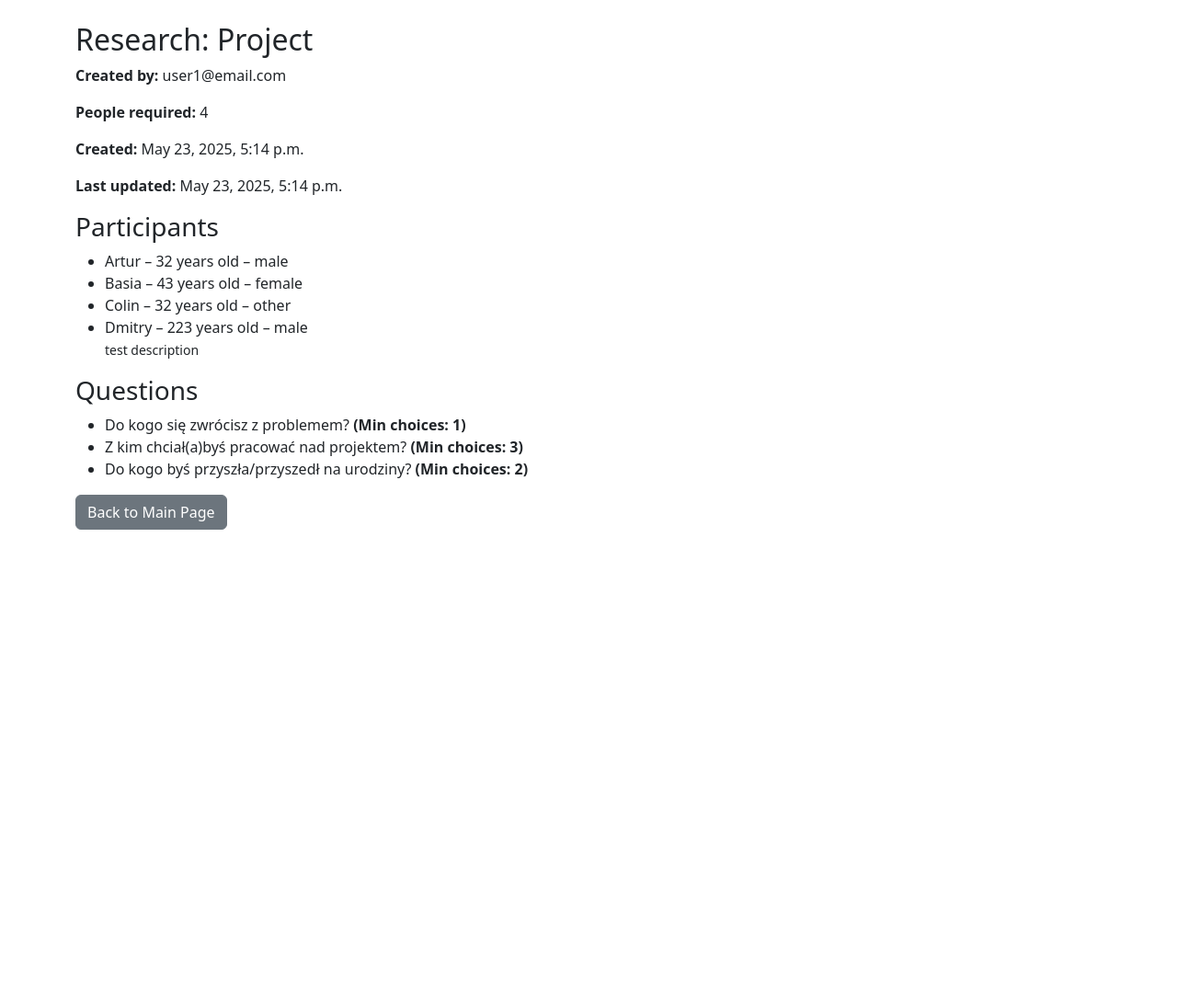
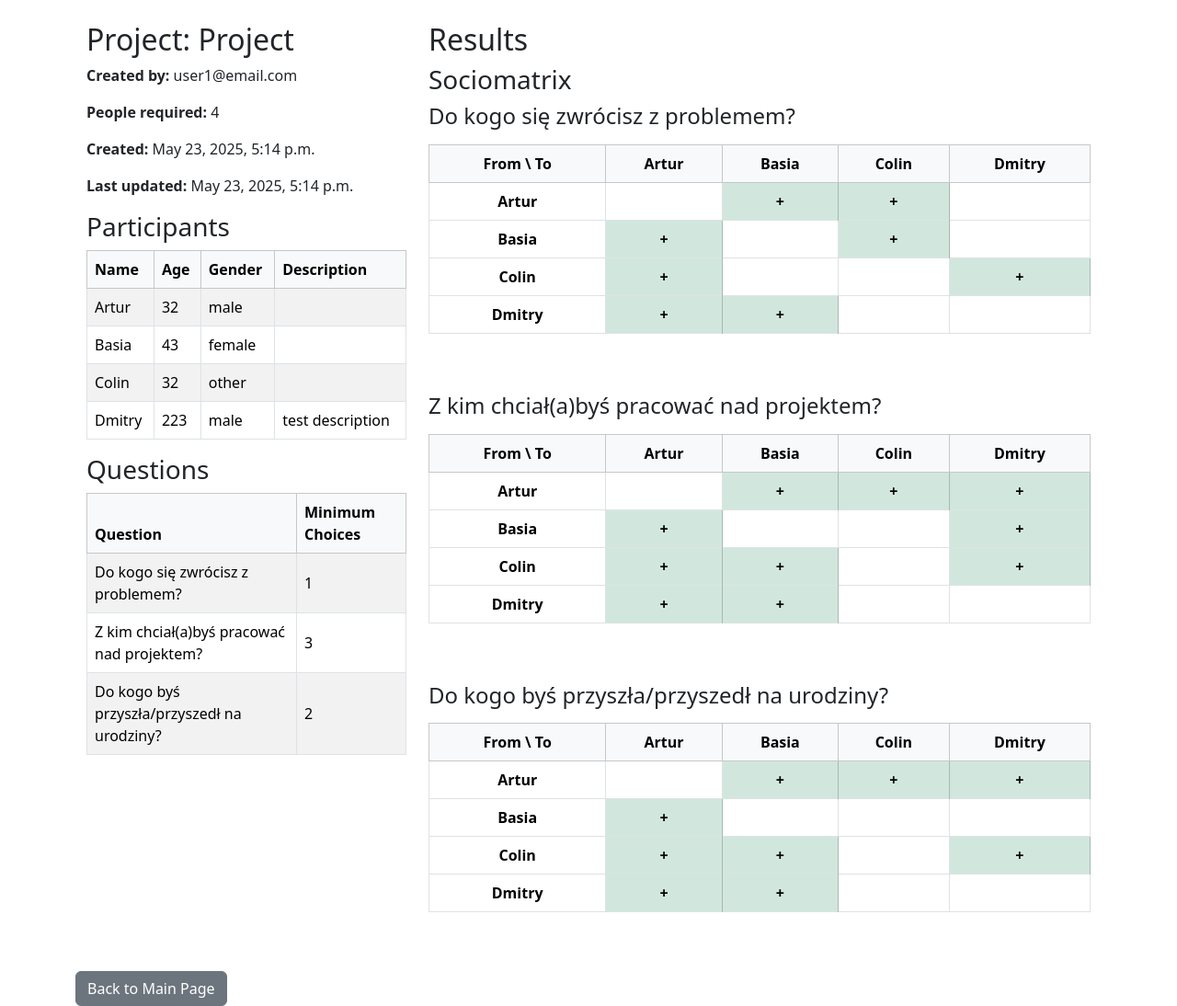
Before and after one commit to SocYenot/Metrix, a Django app: page /research/26/ in a window 1280 px wide. Shown: the part 56-1150 px from the top of the page at 92% size. Before the commit the page ends 632 px from the top, so only its background shows below. Run offline with Django 5.2, Linux system fonts and the light colour scheme; a user stored in the database is signed in; data comes from the database, SQL or seed files in the repository; both versions use the stored data as it was after the commit.

Commit message:
UX changes - create new research process Fixed log in issues Added index

```diff
--- a/metrix/models.py
+++ b/metrix/models.py
@@ -58,3 +58,12 @@ class Participant(models.Model):
 
     def __str__(self):
         return f"{self.name} (Research: {self.research.name})"
+
+class Response(models.Model):
+    research = models.ForeignKey('Research', on_delete=models.CASCADE, related_name='questions')
+    question = models.ForeignKey('Question', on_delete=models.CASCADE)
+    source = models.ForeignKey('Participant', on_delete=models.CASCADE, related_name='responses_given')
+    target = models.ForeignKey('Participant', on_delete=models.CASCADE, related_name='responses_received')
+
+    def __str__(self):
+        return f"{self.source} → {self.target} ({self.question})"
--- a/metrix/templates/metrix/index.html
+++ b/metrix/templates/metrix/index.html
@@ -63,4 +63,10 @@
     </div>
   </div>
 </div>
+
+    <footer class="text-center pt-5 mt-5 mx-auto">
+     <p>Autorem niniejszego serwisu jest Daria Łysenko.
+Serwis ten stanowi integralną część pracy licencjackiej (kierunek: elektroniczne
+przetwarzanie informacji), przygotowanej pod kierunkiem dr hab. prof. UJ Janusza Jurka na Wydziale Zarządzania i Komunikacji Społecznej Uniwersytetu Jagiellońskiego</p>
+    </footer>
 {% endblock %}
--- a/metrix/templates/metrix/research_confirm.html
+++ b/metrix/templates/metrix/research_confirm.html
@@ -3,9 +3,9 @@
 <div class="container mt-5">
   <div class="card">
     <div class="card-body">
-      <h2 class="card-title mb-4">Confirm Your Research</h2>
+      <h2 class="card-title mb-4">Confirm your project</h2>
 
-      <h4>Research Details</h4>
+      <h4>Project details</h4>
       <p><strong>Name:</strong> {{ research.name }}</p>
       <p><strong>Participants:</strong> {{ research.person_count }}</p>
       <p><strong>Questions:</strong> {{ research.question_count }}</p>
--- a/metrix/templates/metrix/research_confirm_delete.html
+++ b/metrix/templates/metrix/research_confirm_delete.html
@@ -4,7 +4,7 @@
   <p>Are you sure you want to delete "{{ object.name }}"?</p>
   <form method="post">
     {% csrf_token %}
-    <button type="submit">Yes, delete</button>
-    <a href="{% url 'research-detail' research_id=object.research_id %}">Cancel</a>
+    <button type="submit" class="btn btn-danger">Yes, delete</button>
+    <a href="{% url 'research-detail' research_id=object.research_id %}" class="btn btn-outline-danger">Cancel</a>
   </form>
 {% endblock %}
--- a/metrix/templates/metrix/research_create.html
+++ b/metrix/templates/metrix/research_create.html
@@ -3,7 +3,7 @@
 <div class="container mt-5">
   <div class="card mx-auto" style="max-width: 700px;">
     <div class="card-body">
-      <h2 class="card-title mb-4 text-center">New Research</h2>
+      <h2 class="card-title mb-4 text-center">New project</h2>
       <form method="post" style="display: flex; gap: 15px; flex-wrap: wrap; justify-content: center; align-items: center;">
         {% csrf_token %}
         {% for field in form %}
--- a/metrix/templates/metrix/research_detail.html
+++ b/metrix/templates/metrix/research_detail.html
@@ -1,27 +1,101 @@
 {% extends "metrix/base.html" %}
 {% block content %}
-  <h2>Research: {{ research.name }}</h2>
+
+<div class="container">
+  <div class="row">
+    <div class="col-md-4">
+      <!-- Lewa kolumna: info o badaniu -->
+      <h2>Project: {{ research.name }}</h2>
       <p><strong>Created by:</strong> {{ research.owner }}</p>
       <p><strong>People required:</strong> {{ research.person_count }}</p>
       <p><strong>Created:</strong> {{ research.created_at }}</p>
       <p><strong>Last updated:</strong> {{ research.updated_at }}</p>
 
       <h3>Participants</h3>
-  <ul>
+<table class="table table-bordered table-striped align-middle">
+  <thead class="table-light">
+    <tr>
+      <th>Name</th>
+      <th>Age</th>
+      <th>Gender</th>
+      <th>Description</th>
+    </tr>
+  </thead>
+  <tbody>
     {% for p in participants %}
-      <li>{{ p.name }} – {{ p.age }} years old – {{ p.gender }}<br><small>{{ p.description }}</small></li>
+      <tr>
+        <td>{{ p.name }}</td>
+        <td>{{ p.age }}</td>
+        <td>{{ p.gender }}</td>
+        <td>{{ p.description }}</td>
+      </tr>
     {% empty %}
-      <li>No participants.</li>
+      <tr>
+        <td colspan="4" class="text-center">No participants.</td>
+      </tr>
     {% endfor %}
-  </ul>
+  </tbody>
+</table>
 
 <h3>Questions</h3>
-  <ul>
+<table class="table table-bordered table-striped align-middle">
+  <thead class="table-light">
+    <tr>
+      <th>Question</th>
+      <th>Minimum Choices</th>
+    </tr>
+  </thead>
+  <tbody>
     {% for q in questions %}
-      <li>{{ q.question.text }} <strong>(Min choices: {{ q.choice_count }})</strong></li>
+      <tr>
+        <td>{{ q.question.text }}</td>
+        <td>{{ q.choice_count }}</td>
+      </tr>
     {% empty %}
-      <li>No questions assigned.</li>
+      <tr>
+        <td colspan="2" class="text-center">No questions assigned.</td>
+      </tr>
     {% endfor %}
-  </ul>
+  </tbody>
+</table>
+
+    </div>
+
+    <div class="col-md-8">
+      <!-- Prawa kolumna: socjomacierze -->
+      <h2>Results</h2>
+      <h3>Sociomatrix</h3>
+      {% for matrix in matrices %}
+        <div class="mb-5">
+          <h4 class="mb-3">{{ matrix.question }}</h4>
+          <div class="table-responsive">
+            <table class="table table-bordered table-hover align-middle text-center">
+              <thead class="table-light">
+                <tr>
+                  <th scope="col">From \ To</th>
+                  {% for p in participants %}
+                    <th scope="col">{{ p.name }}</th>
+                  {% endfor %}
+                </tr>
+              </thead>
+              <tbody>
+                {% for row in matrix.data %}
+                  <tr>
+                    <th scope="row">{{ row.source }}</th>
+                    {% for cell in row.row %}
+                      <td class="{% if cell %}table-success fw-bold{% else %}text-muted{% endif %}">
+                        {% if cell %}+{% else %}&nbsp;{% endif %}
+                      </td>
+                    {% endfor %}
+                  </tr>
+                {% endfor %}
+              </tbody>
+            </table>
+          </div>
+        </div>
+      {% endfor %}
+    </div>
+  </div>
+</div>
 <a href="{% url 'research' %}" class="btn btn-secondary">Back to Main Page</a>
 {% endblock %}
--- a/metrix/urls.py
+++ b/metrix/urls.py
@@ -2,7 +2,8 @@ from django.urls import path
 from .views import index, SignUpView, LoginView, research, LogoutView, \
     QuestionListView, AddQuestionView, ResearchCreateView, \
     ParticipantAddView, ResearchQuestionAddView, ResearchDetailView, ResearchConfirmView, \
-    cancel_research_creation, ResearchDeleteView, QuestionUpdateView, QuestionDeleteView
+    cancel_research_creation, ResearchDeleteView, QuestionUpdateView, QuestionDeleteView, \
+    ConductTestView, test_redirect, TestCompletedView
 
 
 
@@ -24,6 +25,7 @@ urlpatterns = [
     path('research/<int:research_id>/', ResearchDetailView.as_view(), name='research-detail'),
     path('research/confirm/', ResearchConfirmView.as_view(), name='research-confirm'),
     path('research/cancel/', cancel_research_creation, name='cancel-research'),
-
-
+    path('research/<int:pk>/test/', test_redirect),
+    path('research/<int:pk>/test/<int:step>/', ConductTestView.as_view(), name='conduct-test'),
+path('research/<int:pk>/test/completed/', TestCompletedView.as_view(), name='test-completed'),
 ]
--- a/metrix/views.py
+++ b/metrix/views.py
@@ -1,5 +1,7 @@
+from collections import defaultdict
+
 from django.contrib.auth.decorators import login_required
-from django.shortcuts import render, redirect
+from django.shortcuts import render, redirect, get_object_or_404
 from django.urls import reverse_lazy
 from django.contrib.auth import views as auth_views, login
 from django.contrib.auth.mixins import LoginRequiredMixin
@@ -12,8 +14,10 @@ from django.views import View
 from django.contrib import messages
 from django.forms import formset_factory
 
+
+
 from .models import *
-from .forms import ResearchCreateForm, ParticipantForm, ResearchQuestionForm
+from .forms import ResearchCreateForm, ParticipantForm, ResearchQuestionForm, ConductTestForm
 
 from metrix.forms import CustomUserCreationForm, AddQuestionForm
 
@@ -239,8 +243,30 @@ class ResearchDetailView(LoginRequiredMixin, DetailView):
     def get_context_data(self, **kwargs):
         context = super().get_context_data(**kwargs)
         research = self.get_object()
-        context['participants'] = Participant.objects.filter(research=research)
-        context['questions'] = ResearchQuestion.objects.filter(research=research)
+
+        participants = Participant.objects.filter(research=research)
+        responses = Response.objects.filter(research=research).select_related('source', 'target', 'question')
+        questions = ResearchQuestion.objects.filter(research=research).select_related('question')
+
+        matrices = []
+        for rq in questions:
+            matrix = {
+                'question': rq.question.text,
+                'data': []  # lista wierszy: [source, [+, , +, ...]]
+            }
+
+            for source in participants:
+                row = []
+                for target in participants:
+                    match = responses.filter(question=rq.question, source=source, target=target).exists()
+                    row.append(match)
+                matrix['data'].append({'source': source.name, 'row': row})
+            matrices.append(matrix)
+
+        context['questions'] = list(ResearchQuestion.objects.filter(research=research))
+
+        context['participants'] = participants
+        context['matrices'] = matrices
         return context
 
 class ResearchConfirmView(LoginRequiredMixin, TemplateView):
@@ -295,9 +321,84 @@ class ResearchConfirmView(LoginRequiredMixin, TemplateView):
                 choice_count=qdata['choice_count']
             )
 
-        # Czyscimy sesję
         for key in ['research_data', 'participants_data', 'questions_data']:
             if key in request.session:
                 del request.session[key]
 
         return redirect('/research/')
+
+def test_redirect(request, pk):
+    return redirect('conduct-test', pk=pk, step=0)
+class ConductTestView(View):
+    def get(self, request, pk, step=0):
+        research = get_object_or_404(Research, pk=pk)
+        participants_qs = research.participant_set.all()
+        participants = list(participants_qs)
+
+        if step >= len(participants):
+            return redirect('test-completed', pk=pk)
+
+        current_participant = participants[step]
+        questions = ResearchQuestion.objects.filter(research=research)
+
+
+        form = ConductTestForm(
+            participant=current_participant,
+            questions=questions,
+            choices_queryset=participants_qs
+        )
+
+        return render(request, 'metrix/conduct_test.html', {
+            'form': form,
+            'participant': current_participant,
+            'step': step,
+            'total': len(participants),
+            'research': research,
+            'questions': questions,
+            'participants': participants
+        })
+
+    def post(self, request, pk, step=0):
+        research = get_object_or_404(Research, pk=pk)
+        participants_qs = research.participant_set.all()
+        participants = list(participants_qs)
+
+        if step >= len(participants):
+            return redirect('test-completed', pk=pk)
+
+        current_participant = participants[step]
+        questions = ResearchQuestion.objects.filter(research=research)
+
+
+        form = ConductTestForm(
+            request.POST,
+            participant=current_participant,
+            questions=questions,
+            choices_queryset=participants_qs
+        )
+
+        if form.is_valid():
+            for question in questions:
+                selected_targets = form.cleaned_data.get(f"question_{question.id}", [])
+                for target in selected_targets:
+                    Response.objects.create(
+                        research=research,
+                        question=question.question,
+                        source=current_participant,
+                        target=target
+                    )
+            return redirect('conduct-test', pk=pk, step=step + 1)
+
+        return render(request, 'metrix/conduct_test.html', {
+            'form': form,
+            'participant': current_participant,
+            'step': step,
+            'total': len(participants),
+            'research': research,
+            'questions': questions,
+            'participants': participants
+        })
+
+
+class TestCompletedView(TemplateView):
+    template_name = 'metrix/test_completed.html'
```
Also changed, not shown: metrix/forms.py (+23 -0 lines), metrix/templates/metrix/conduct_test.html (added, +18 -0 lines), metrix/templates/metrix/research.html (+4 -3 lines), metrix/templates/metrix/test_completed.html (added, +9 -0 lines), metrix/templatetags/matrix_filters.py (added, +15 -0 lines), db.sqlite3, metrix/migrations/0006_response.py (added), metrix/migrations/0007_alter_response_research.py (added), metrix/templatetags/__init__.py (added). Lines whose indentation alone changed are shown as unchanged.
